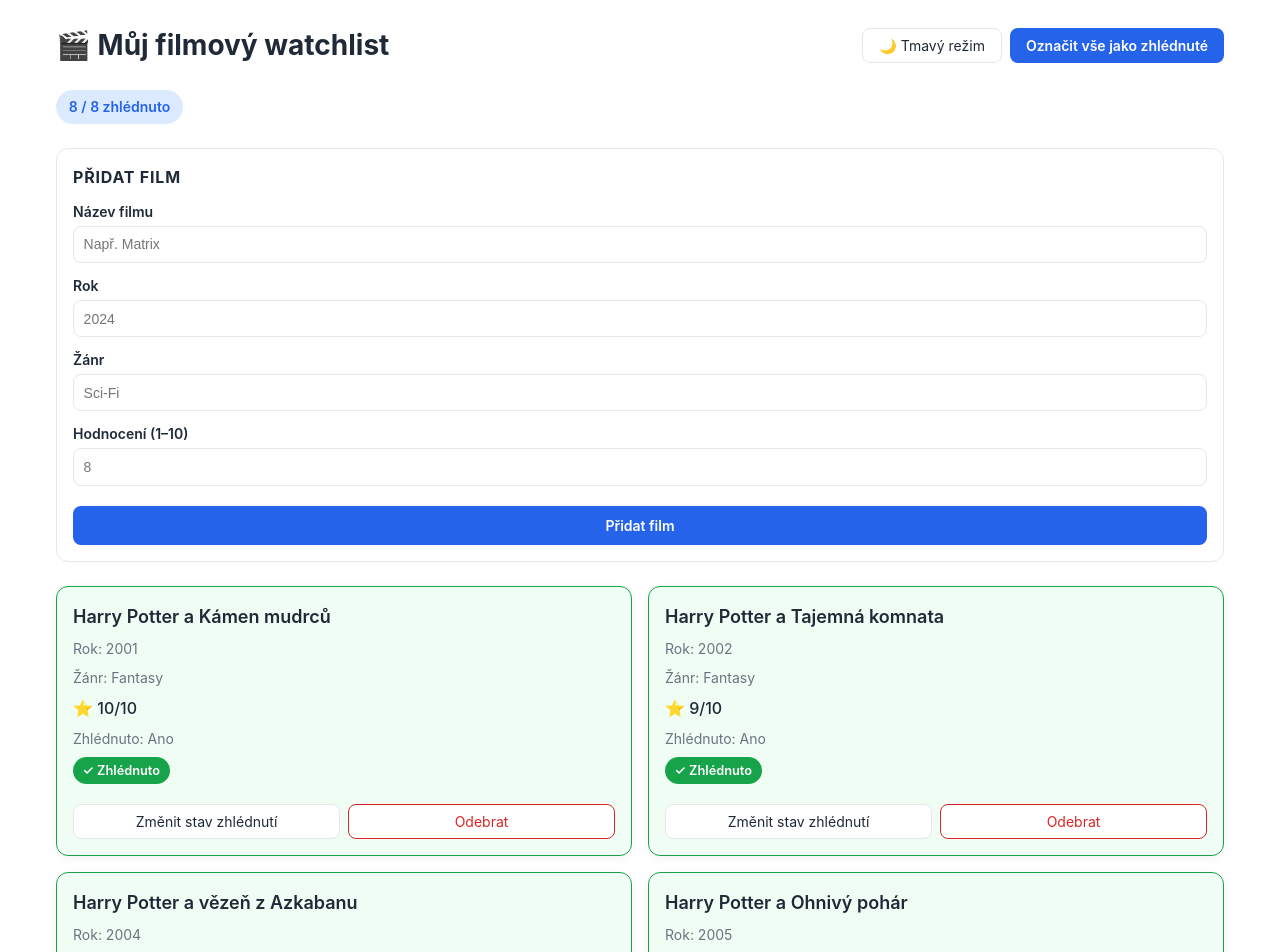
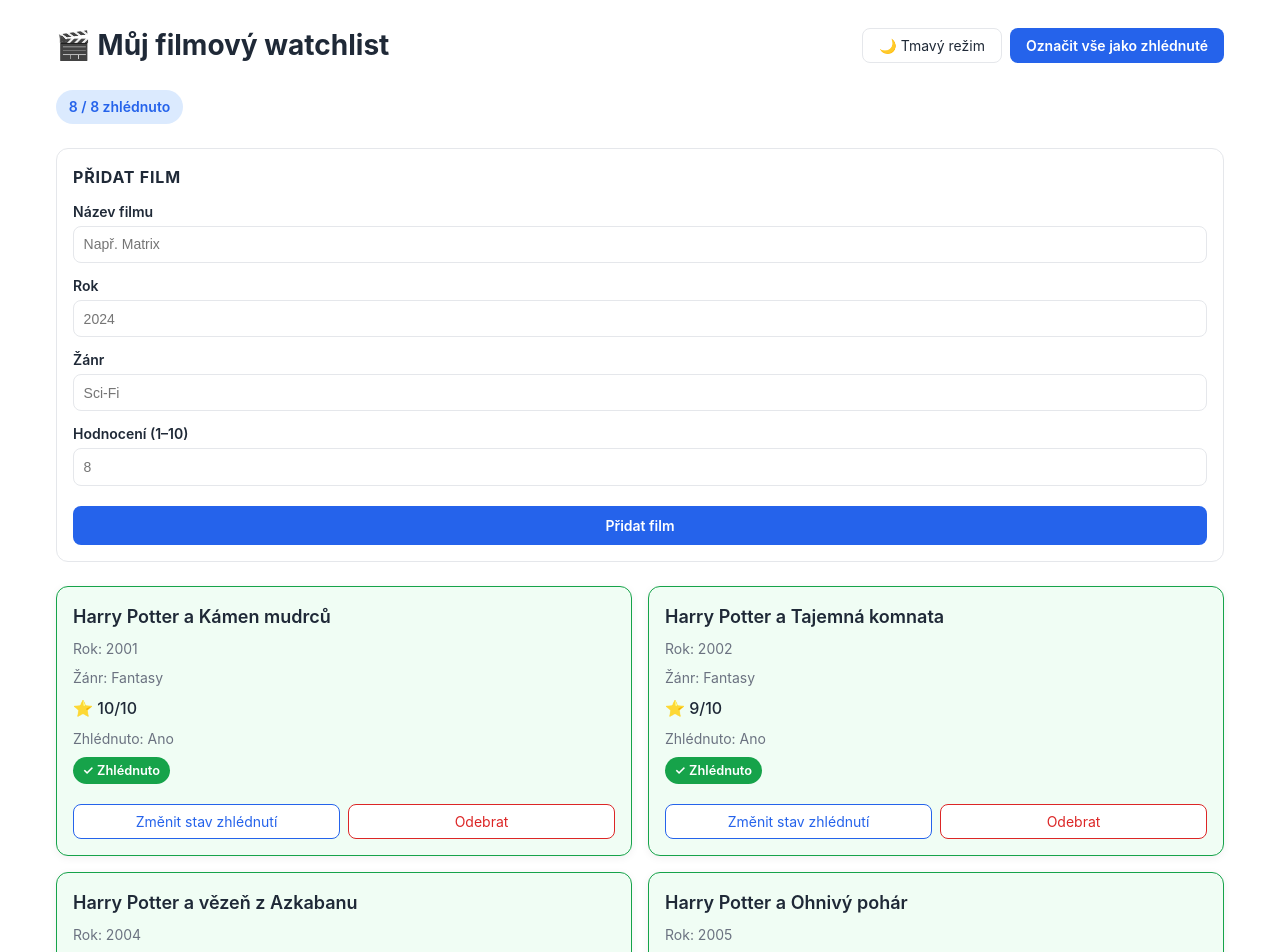
Before and after one commit to Barryware/4IT427_barm52, a React (Vite) app: page / in a window 1280 px wide. Shown: the top 952 px of the page. Built offline with nearby package versions, Linux system fonts and the light colour scheme.

Commit message:
style: outlined buttony s fill hoverem v FilmCard

```diff
--- a/src/components/FilmCard.module.css
+++ b/src/components/FilmCard.module.css
@@ -58,8 +58,8 @@
 .button {
   flex: 1;
   background: var(--color-surface);
-  color: var(--color-text);
-  border: 1px solid var(--color-border);
+  color: var(--color-primary);
+  border: 1px solid var(--color-primary);
   border-radius: var(--radius-md);
   padding: 0.5rem;
   cursor: pointer;
@@ -68,6 +68,8 @@
 }
 
 .button:hover {
+  background: var(--color-primary);
+  color: white;
   border-color: var(--color-primary);
 }
 
```
